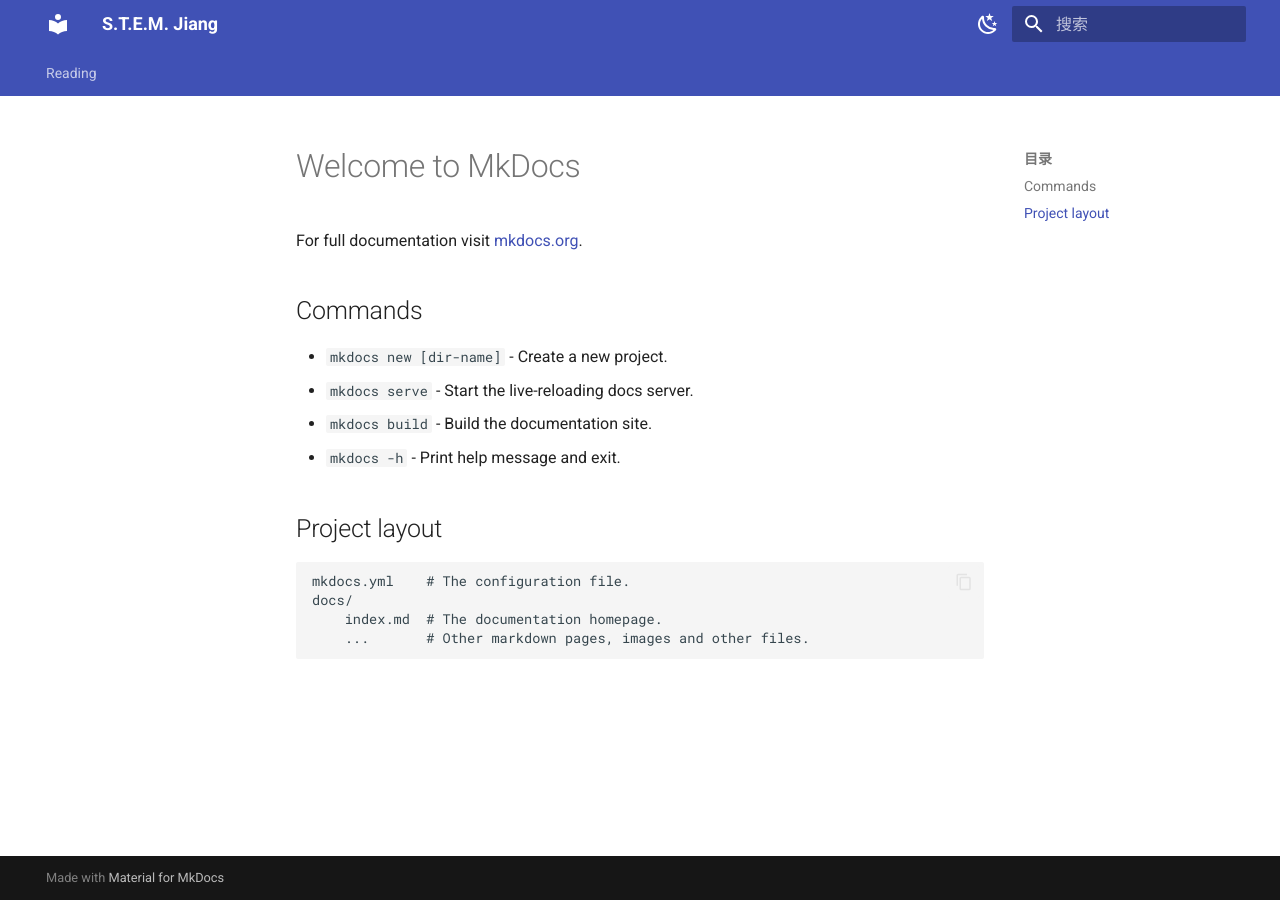
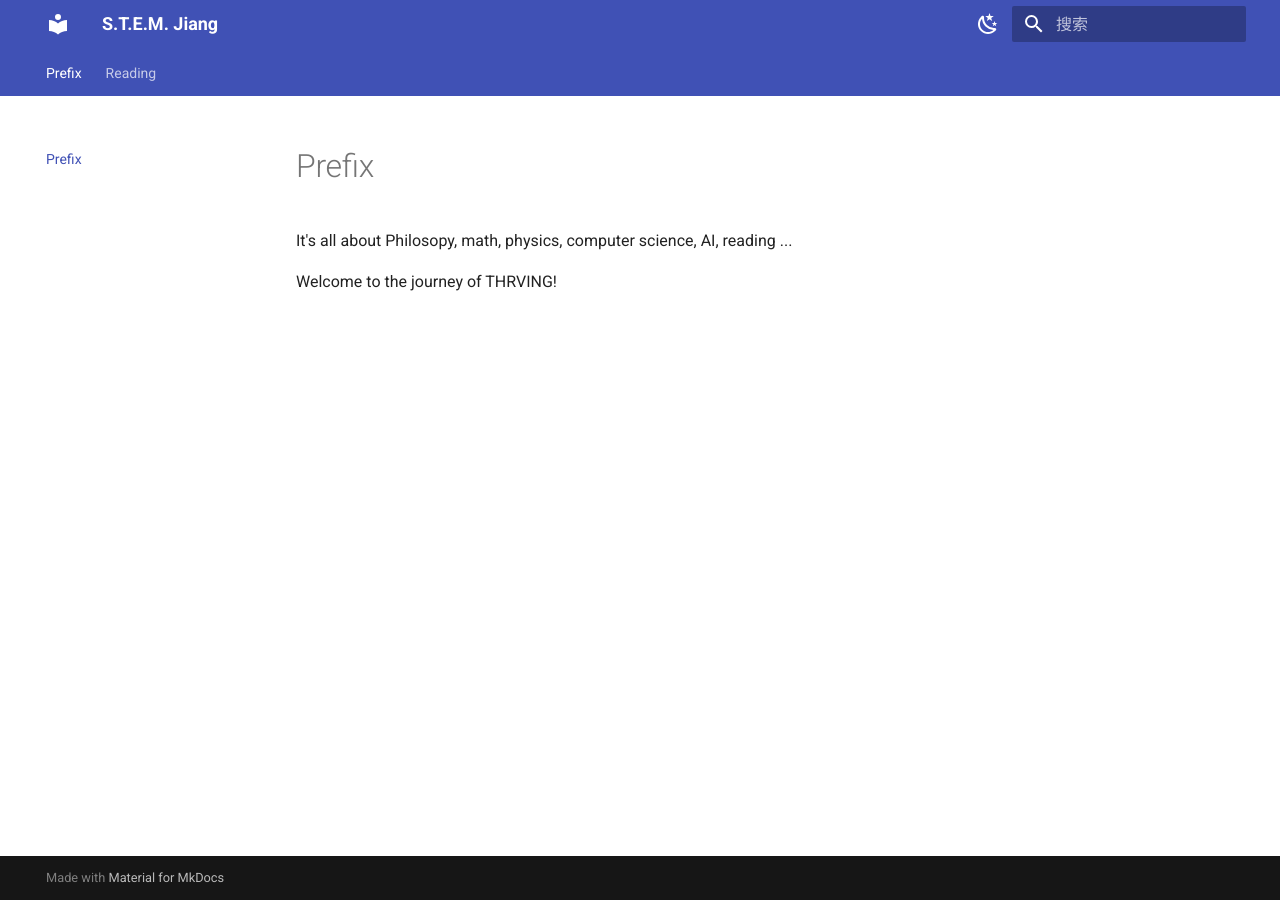
Before and after one commit to StemJiang/StemJiang, an MkDocs documentation site: the page built from docs/index.md, in a window 1280 px wide. Built offline with MkDocs 1.6.1 and Material for MkDocs 9.7.7, drawn with Linux system fonts in a browser that asks for light colours.

Commit message:
change content

```diff
--- a/docs/index.md
+++ b/docs/index.md
@@ -1,17 +1,4 @@
-# Welcome to MkDocs
+It's all about
+Philosopy, math, physics, computer science, AI, reading ...
 
-For full documentation visit [mkdocs.org](https://www.mkdocs.org).
-
-## Commands
-
-* `mkdocs new [dir-name]` - Create a new project.
-* `mkdocs serve` - Start the live-reloading docs server.
-* `mkdocs build` - Build the documentation site.
-* `mkdocs -h` - Print help message and exit.
-
-## Project layout
-
-    mkdocs.yml    # The configuration file.
-    docs/
-        index.md  # The documentation homepage.
-        ...       # Other markdown pages, images and other files.
+Welcome to the journey of THRVING!
--- a/mkdocs.yml
+++ b/mkdocs.yml
@@ -6,7 +6,8 @@
 
 # [Navigtion]
 nav:
-  - Reading : "reading.md"
+  - Prefix: "index.md"
+  - Reading: "reading.md"
 
 
 
```
